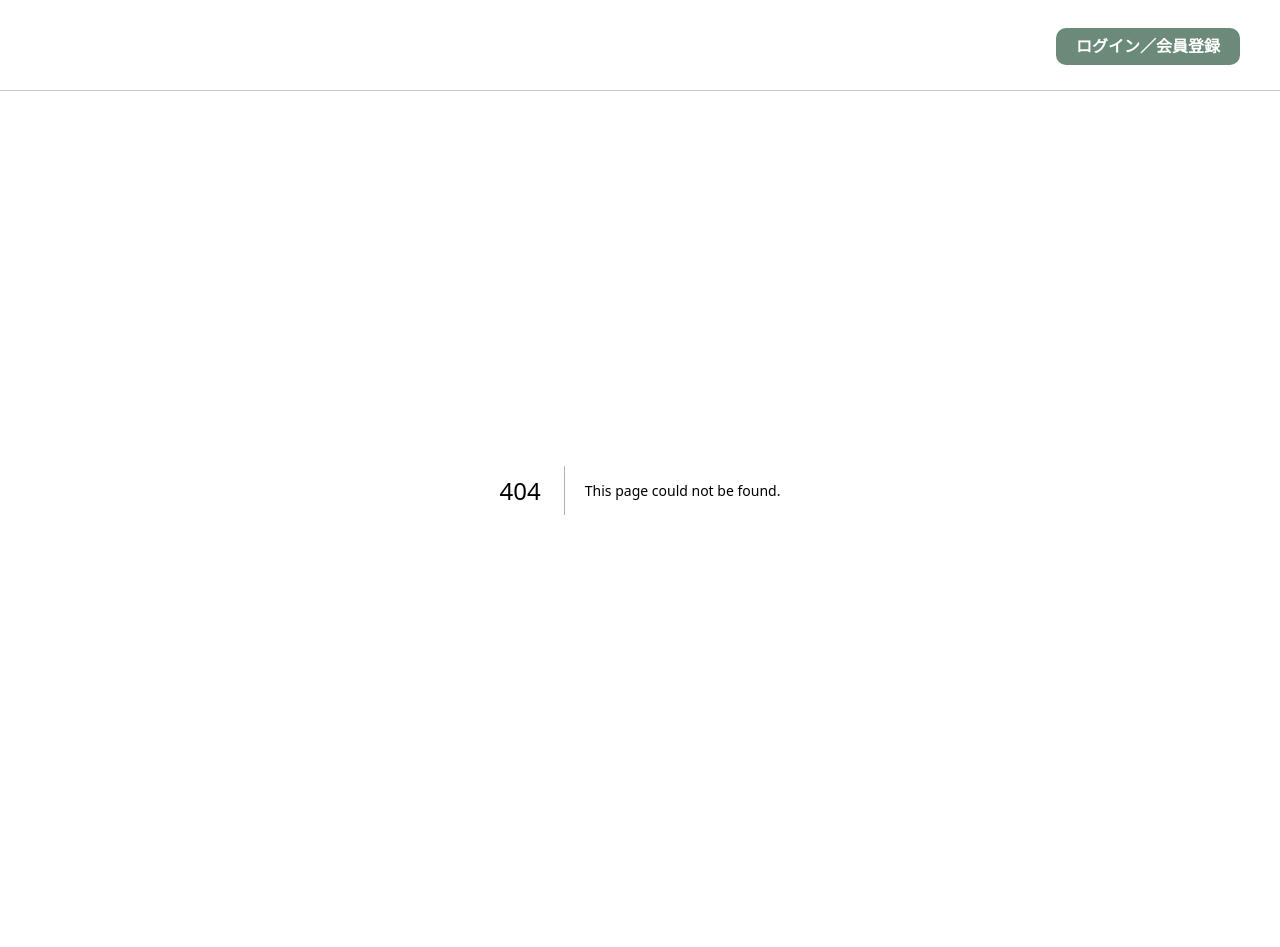
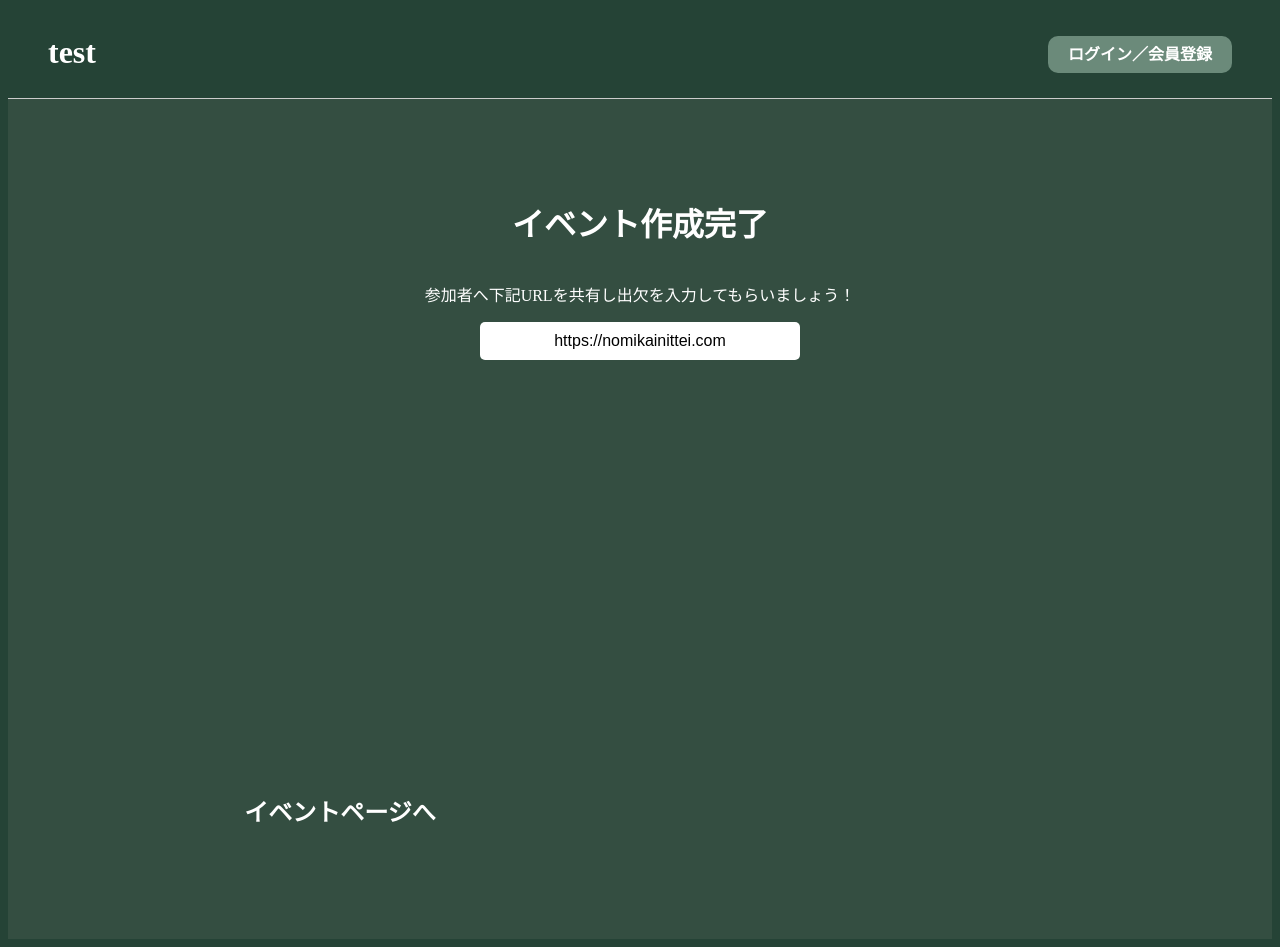
Before and after one commit to tomturner14/nomikaisan, a Next.js app: page /CompletePage in a window 1280 px wide. Before the commit this address had no page. Before the commit the page ends 891 px from the top, so only its background shows below. Built offline with nearby package versions, Linux system fonts and the light colour scheme.

Commit message:
Edit ver3

```diff
--- /dev/null
+++ b/src/app/CompletePage/page.js
@@ -0,0 +1,24 @@
+// src/complete/page.js
+
+import React from 'react';
+import styles from './page.module.css';
+import Link from 'next/link';
+
+const CompletePage = () => {
+  return (
+    <div className={styles.container}>
+      <h1 className={styles.heading}>イベント作成完了</h1>
+      <p className={styles.paragraph}>参加者へ下記URLを共有し出欠を入力してもらいましょう！</p>
+      <div className={styles.urlBox}>
+        <input type="text" value="https://nomikainittei.com" readOnly className={styles.input} />
+      </div>
+      <div className="generate-section">
+        <h2 className="to-eventpage-button">
+          <Link href="/EventPage">イベントページへ</Link>
+        </h2>
+      </div>
+    </div>
+  );
+};
+
+export default CompletePage;
--- /dev/null
+++ b/src/app/CompletePage/page.module.css
@@ -0,0 +1,49 @@
+/* src/complete/page.module.css */
+
+.container {
+  background-color: #344e41;
+  color: white;
+  text-align: center;
+  padding: 20px;
+  height: 100vh;
+  display: flex;
+  flex-direction: column;
+  justify-content: center;
+  align-items: center;
+}
+
+.h1 {
+  font-size: 2em;
+  margin-bottom: 10px;
+}
+
+.p {
+  margin-bottom: 20px;
+}
+
+.url-box {
+  margin-bottom: 20px;
+}
+
+.input[type="text"] {
+  padding: 10px;
+  font-size: 1em;
+  width: 300px;
+  text-align: center;
+  border: none;
+  border-radius: 5px;
+}
+
+.event-button {
+  padding: 50px 20px;
+  font-size: 1em;
+  color: #344e41;
+  background-color: #d9d9d9;
+  border: none;
+  border-radius: 5px;
+  cursor: pointer;
+}
+
+.event-button:hover {
+  background-color: #b8b8b8;
+}
--- /dev/null
+++ b/src/app/EventPage/page.js
@@ -0,0 +1,6 @@
+import React from 'react'
+
+const EventPage = () => {
+}
+
+export default EventPage
--- a/src/app/globals.css
+++ b/src/app/globals.css
@@ -88,16 +88,13 @@ a {
 
 .date-section {
   display: flex;
+  height: 550px;
 }
 
 .date-input-section {
   display: flex;
   flex-flow: column;
   margin-left: 80px;
-}
-
-.date-input-section h3{
-  color: white;
 }
 
 .selected_date h3 {
@@ -110,12 +107,32 @@ a {
   width: 300px;
   height: 334px;
   margin: 25px 0px 20px 0px;
-  background-color: #c8ecda;
+  background-color: rgb(209, 207, 207);
   border: none;
   border-radius: 5%;
 }
-
+/*
 .memo-input {
   width: 300px;
   height: 100px;
+} */
+
+.generate-section {
+  display: flex;
+  justify-content: center;
+  align-items: center;
+  height: 100px;
+  margin-top: 400px;
+  margin-left: -600px;
+  /* margin-right: -00px; */
 }
+
+
+.generate-button a {
+  padding: 10px 20px;
+  margin-top: 100px;
+  /* border: #6B8A7A 1px solid; */
+  border-radius: 10px;
+  background-color: rgb(170, 170, 152);
+  padding: 15px 200px;
+}
```
Also changed, not shown: src/app/Complete/page.js (deleted, +0 -9 lines), src/app/page.js (+7 -6 lines).
